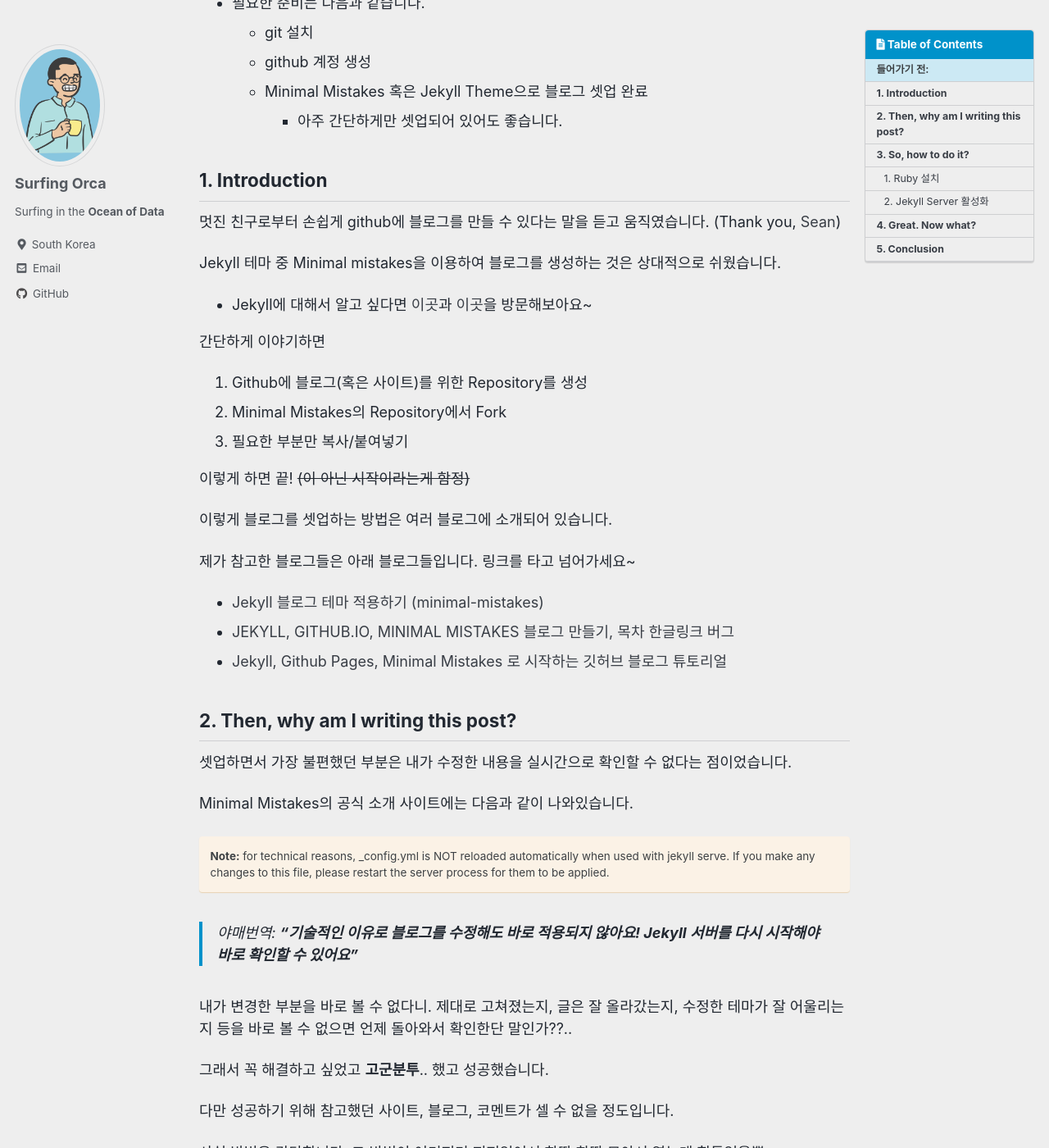
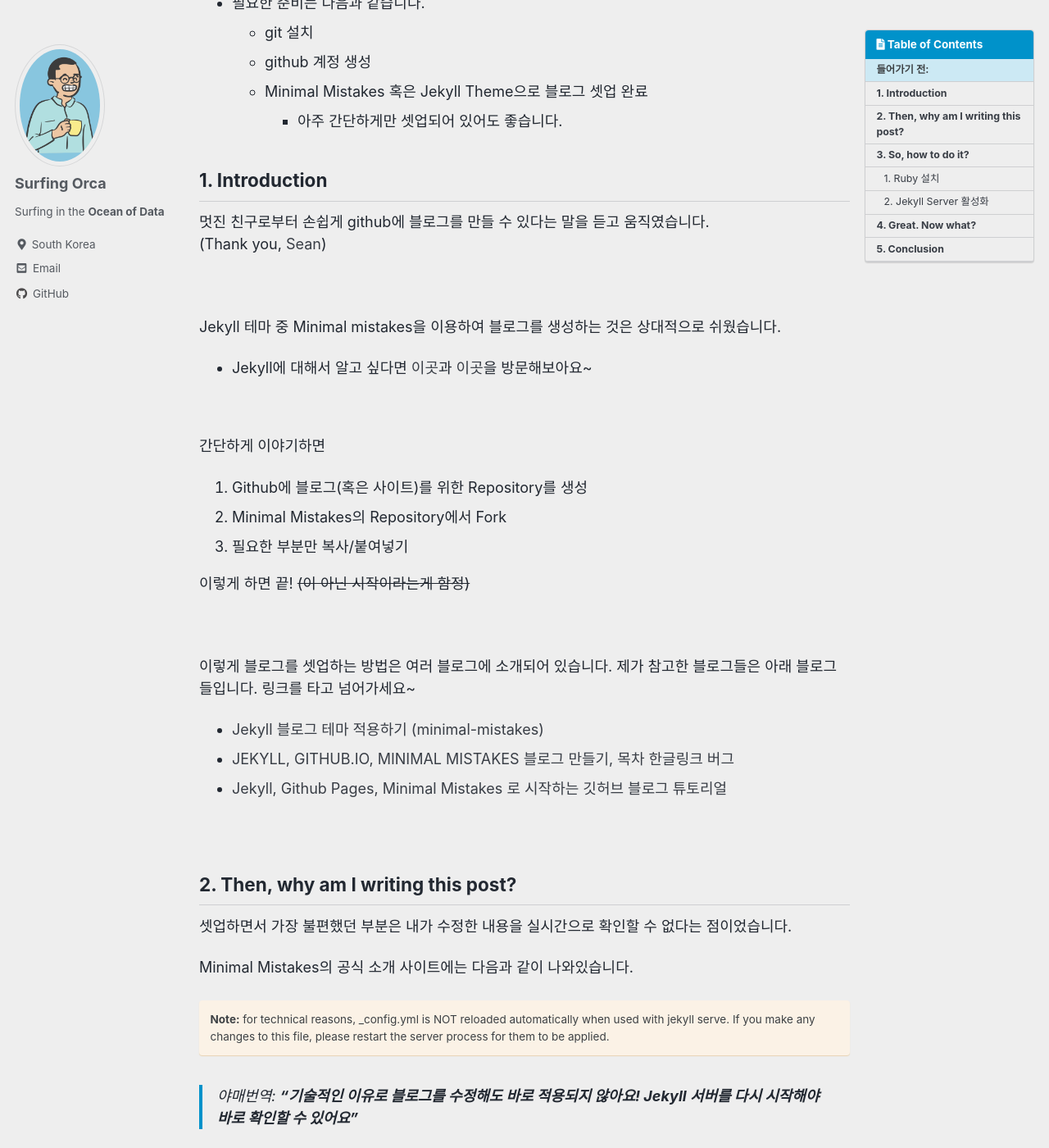
Before and after one commit to SurfingOrca/SurfingOrca.github.io, a Jekyll site: the page built from _posts/2020-08-29-blog_setup.md, in a window 1280 px wide and 1400 px high, scrolled down 518 px. Shown: the whole window at 82% size. Built offline with Jekyll 4.4.1, drawn with Linux system fonts in a browser that asks for light colours; cached includes are drawn as plain includes; comment, search, counter and statistics services are not loaded.

Commit message:
The post is modified for readability.

````diff
--- a/_posts/2020-08-29-blog_setup.md
+++ b/_posts/2020-08-29-blog_setup.md
@@ -32,27 +32,32 @@ last_modified_at: 2020-08-29
 
 ## 1. Introduction
 
-멋진 친구로부터 손쉽게 github에 블로그를 만들 수 있다는 말을 듣고 움직였습니다. (Thank you, [Sean](https://github.com/Sean-Parkk))
+멋진 친구로부터 손쉽게 github에 블로그를 만들 수 있다는 말을 듣고 움직였습니다.
+(Thank you, [Sean](https://github.com/Sean-Parkk))
+
+<br>
 
 Jekyll 테마 중 Minimal mistakes을 이용하여 블로그를 생성하는 것은 상대적으로 쉬웠습니다.
-
 - Jekyll에 대해서 알고 싶다면 [이곳](http://t-robotics.blogspot.com/2016/04/jekyll.html#.X0b8tcgzZPY)과 [이곳](https://jekyllrb.com/docs/)을 방문해보아요~
 
+<br>
+
 간단하게 이야기하면
-
 1. Github에 블로그(혹은 사이트)를 위한 Repository를 생성
 2. Minimal Mistakes의 Repository에서 Fork
 3. 필요한 부분만 복사/붙여넣기
 
 이렇게 하면 끝! ~~(이 아닌 시작이라는게 함정)~~
 
+<br>
+
 이렇게 블로그를 셋업하는 방법은 여러 블로그에 소개되어 있습니다.
-
 제가 참고한 블로그들은 아래 블로그들입니다. 링크를 타고 넘어가세요~
-
 - [Jekyll 블로그 테마 적용하기 (minimal-mistakes)](https://junhobaik.github.io/jekyll-apply-theme/)
 - [JEKYLL, GITHUB.IO, MINIMAL MISTAKES 블로그 만들기, 목차 한글링크 버그](https://hahafamilia.github.io/howto/jekyll-github-mistakes-blog/)
 - [Jekyll, Github Pages, Minimal Mistakes 로 시작하는 깃허브 블로그 튜토리얼](https://green4469.github.io/blog/start_github_blog/)
+
+<br>
 
 ## 2. Then, why am I writing this post?
 
@@ -75,6 +80,8 @@ Minimal Mistakes의 공식 소개 사이트에는 다음과 같이 나와있습
 
 ***그래서 한곳에 모아 정리했습니다.***
 
+<br>
+
 ## 3. So, how to do it?
 
 ### 1. Ruby 설치
@@ -83,25 +90,37 @@ Ruby를 설치하는 이유는 Jekyll이 Ruby로 개발되었기 때문입니다
 
 Linux OS에서 Ruby를 설치할 수 있는데 그래서 Ubuntu 설치가 필요합니다. Ubuntu는 Linux OS를 Windows에서 사용할 수 있도록 도와주는 프로그램입니다.
 
+<br>
+
 1. Ubuntu 설치에 앞서 환경 설정을 변경해줘야 합니다. Windows에서 Linux OS를 사용하기 위한 변경이라고 이해하면 될 것 같아요.
     - 제어판 → 프로그램 → 프로그램 및 기능 → Windows 기능 켜기/끄기 → Linux용 Windows 하위 시스템 선택 → 재부팅
 
         ![Image_1]({{ site.url }}{{ site.baseurl }}/assets/images/2020-08-29-blog_setup/blog_setup_01.png)
 
+<br>
+
 2. 재부팅을 하셨으면 Microsoft Store에서 Ubuntu를 설치하고 실행해줍시다.
 
     ![Image_2]({{ site.url }}{{ site.baseurl }}/assets/images/2020-08-29-blog_setup/blog_setup_02.png)
+
+<br>
 
 3. 설치가 완료되면 Ubuntu를 실행합시다.
     - 끝난줄 알았지만 조금 더 기다려봅시다.
 
       ![Image_3]({{ site.url }}{{ site.baseurl }}/assets/images/2020-08-29-blog_setup/blog_setup_03.png)
 
+<br>
+
 4. 설치가 완료되면 UNIX username을 입력하라고 나옵니다. 전 surfingorca로 정했어요.
+
+<br>
 
 5. 이후 password를 입력하고 한 번 더 확인해주면 설치가 완료됩니다.
     - Password 입력 시 안보여도 당황하지 마세요. 안 보이는 상태로 잘 입력되고 있습니다.
     - 이후로도 비번 입력은 늘 안보이는 상태로 진행합니다.
+
+<br>
 
 6. Ubuntu 터미널에 다음 명령어들을 입력하여 RVM을 설치합시다.
 ($ 이후 명령어를 입력하시면 됩니다.)
@@ -118,6 +137,8 @@ Linux OS에서 Ruby를 설치할 수 있는데 그래서 Ubuntu 설치가 필요
     아래 글은 **`Ctrl + c`** 하시고 Ubuntu 터미널에선 **`마우스 오른쪽 클릭`** 혹은 **`Shift + Insert`** 를 하시면 돼요.
     - RVM 설치는 조금 오래걸리는 편이니 물 한잔 하고 오세요~
 
+<br>
+
 7. 이후 RVM을 통해 Ruby를 설치합시다.
 
     ```
@@ -129,9 +150,13 @@ Linux OS에서 Ruby를 설치할 수 있는데 그래서 Ubuntu 설치가 필요
     - 그 이후에야 비로소 루비를 설치할 수 있습니다.
         - 설치에 어려움이 있거나 자세한 설명을 보고 싶다면 [링크](https://github.com/rvm/ubuntu_rvm)를 클릭하세요~
 
+<br>
+
 ### 2. Jekyll Server 활성화
 
 이렇게 루비 설치가 끝났습니다. 이제 Jekyll과 기타 Ruby 의존성 패키지들을 설치합시다.
+
+<br>
 
 1. 먼저 Github 블로그와 연결된 폴더로 이동해야 합니다.
 
@@ -142,6 +167,8 @@ Linux OS에서 Ruby를 설치할 수 있는데 그래서 Ubuntu 설치가 필요
     - 이유는 Gemfile이 있는 곳에서 설치가 이뤄져야 합니다. Minimal Mistakes를 제대로 가져왔다면 Gemfile이 폴더에 있을겁니다. 없다면 Minimal Mistakes Repository에서 가져옵시다.
     - cd는 Change Directory를 의미합니다. 이동할 때는 꼭 한 줄에 전체 경로를 입력합시다.
 
+<br>
+
 2. 이동한 폴더에서 나머지 필요한 설치를 진행합시다.
 
     ```
@@ -150,8 +177,12 @@ Linux OS에서 Ruby를 설치할 수 있는데 그래서 Ubuntu 설치가 필요
 
     - 위 코드를 통해 필요한 패키지(Jekyll 포함)를 설치합니다.
 
+<br>
+
 3. 이제 설치는 모두 끝났습니다. 다음 코드를 실행하기 전에 컴퓨터를 한 번 부팅해줍시다
     - 제 경우 부팅을 해야 에러 없이 다음 코드가 진행되었습니다.
+
+<br>
 
 4. 부팅 후 다음 코드를 실행하여 서버가 잘 연동되는지 확인해봅시다.
 
@@ -167,12 +198,16 @@ Linux OS에서 Ruby를 설치할 수 있는데 그래서 Ubuntu 설치가 필요
 
         - 그 후 부팅 후 위 코드를 실행하세요. 저는 부팅 안하고 실행하니 똑같은 에러를 만났어요 ㅎㅎ
         - 관련하여 stack overflow에 올라온 [질문과 답](https://stackoverflow.com/questions/57243299/jekyll-operation-not-permitted-apply2files)을 참고하세요.
-    -
+
+<br>
+
 5. 잘 실행되었다면 아래 그림과 같이 접속 가능한 URL을 볼 수 있습니다.
 
     ![Image_4]({{ site.url }}{{ site.baseurl }}/assets/images/2020-08-29-blog_setup/blog_setup_04.png)
 
     - 웹 브라우저에서 [http://127.0.0.1:4000](http://127.0.0.1:4000) 을 여시면 블로그를 바로 확인하실 수 있습니다.
+
+<br>
 
 ## 4. Great. Now what?
 
@@ -183,6 +218,8 @@ Linux OS에서 Ruby를 설치할 수 있는데 그래서 Ubuntu 설치가 필요
 - Ctrl + c 를 누르면 서버 접속을 끊을 수 있습니다.
 - 다시 Ubuntu 터미널로 돌아오면 **`$ bundle exec jekyll serve`** 를 실행하여 접속합니다.
 - 이제 실시간으로 수정사항을 확인할 수 있습니다.
+
+<br>
 
 ## 5. Conclusion
 
@@ -200,4 +237,6 @@ Linux OS에서 Ruby를 설치할 수 있는데 그래서 Ubuntu 설치가 필요
 
 질문이나 더 간단한 방법, 또는 추가로 덧붙이실 의견이 있으신 분들은 언제든 댓글을 남겨주세요~
 
+<br>
+
 > Mahalo~~
````
